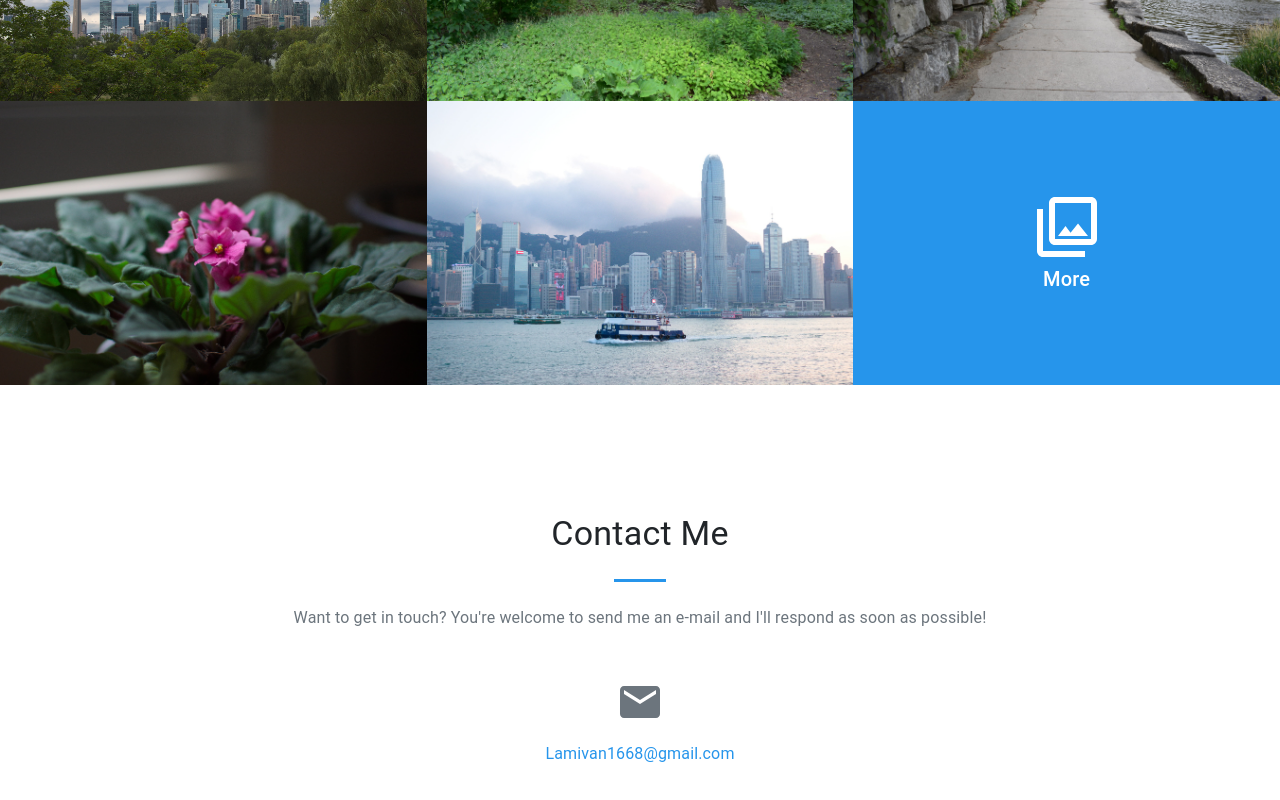
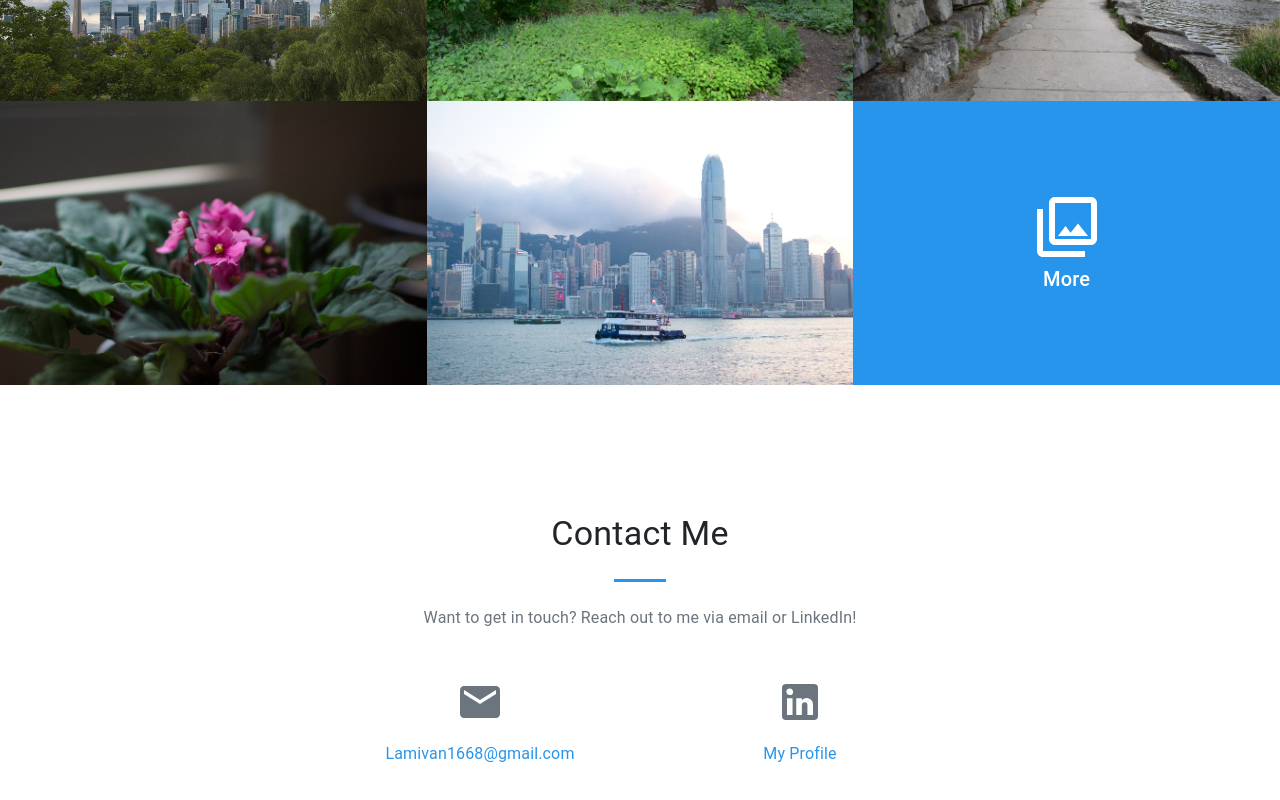
Before and after one commit to AquaticBasketWeaver/AquaticBasketWeaver.github.io, a React (Create React App) app: page / in a window 1280 px wide. Shown: the part 2618-3418 px from the top of the page. Built offline with nearby package versions, Linux system fonts and the light colour scheme; no server answers.

Commit message:
updated about and added linkedin contact

```diff
--- a/src/pages/LandingPage/About.js
+++ b/src/pages/LandingPage/About.js
@@ -7,7 +7,7 @@ function About({ id }) {
     <Element name={id}>
       <Banner
         title={"About Me"}
-        caption={`Hey there! I am a fourth year computer science student currently studying at the University of Waterloo.
+        caption={`Hey there! I am a graduate from the University of Waterloo who studied computer science.
       I have a passion for programming, technology, and in general, learning new things so that I can apply them in creative ways.
       Here you can follow me as I try my hand with photography, as well as view some of the things I've done during my co-op terms.
       I'm also starting to dabble with a bit of guitar and music in general, so be prepared for that in the future!`}
--- a/src/pages/LandingPage/ContactMe.js
+++ b/src/pages/LandingPage/ContactMe.js
@@ -3,17 +3,26 @@ import { makeStyles, Box, Typography } from "@material-ui/core";
 import { Element } from "react-scroll";
 import Banner from "../../components/Banner";
 import { Email } from "@material-ui/icons";
+import LinkedInIcon from '@material-ui/icons/LinkedIn';
 
 const useStyles = makeStyles(() => ({
   container: {},
-  emailContainer: {
+  contactsContainer: {
+    display: "flex",
+    justifyContent: "space-between",
+    alignItems: "center",
+    flexDirection: "row",
+    // width: "100vw",
+  },
+  contactContainer: {
     fontSize: "3em",
     display: "flex",
     justifyContent: "center",
     alignItems: "center",
     flexDirection: "column",
+    width: "20rem"
   },
-  email: {
+  contact: {
     marginTop: "1rem",
     color: "#2695eb",
     textDecoration: "none",
@@ -30,7 +39,7 @@ function ContactMe({ id }) {
       <Box>
         <Banner
           title={"Contact Me"}
-          caption={`Want to get in touch? You're welcome to send me an e-mail and I'll respond as soon as possible!`}
+          caption={`Want to get in touch? Reach out to me via email or LinkedIn!`}
           style={{
             container: {
               backgroundColor: "white",
@@ -46,16 +55,29 @@ function ContactMe({ id }) {
             },
           }}
         >
-          <Box className={classes.emailContainer}>
+          <Box className={classes.contactsContainer}>
+            <Box className={classes.contactContainer}>
               <Email className={classes.emailIcon} fontSize={"inherit"} />
               <Typography
-              className={classes.email}
+                className={classes.contact}
                 variant="body1"
                 component="a"
                 href="mailto:Lamivan1668@gmail.com"
               >
                 Lamivan1668@gmail.com
               </Typography>
+            </Box>
+            <Box className={classes.contactContainer}>
+              <LinkedInIcon className={classes.emailIcon} fontSize={"inherit"} />
+              <Typography
+                className={classes.contact}
+                variant="body1"
+                component="a"
+                href="https://www.linkedin.com/in/ivan-lam-75603b134/"
+              >
+                My Profile
+              </Typography>
+            </Box>
           </Box>
         </Banner>
       </Box>
```
Lines whose indentation alone changed are shown as unchanged.
